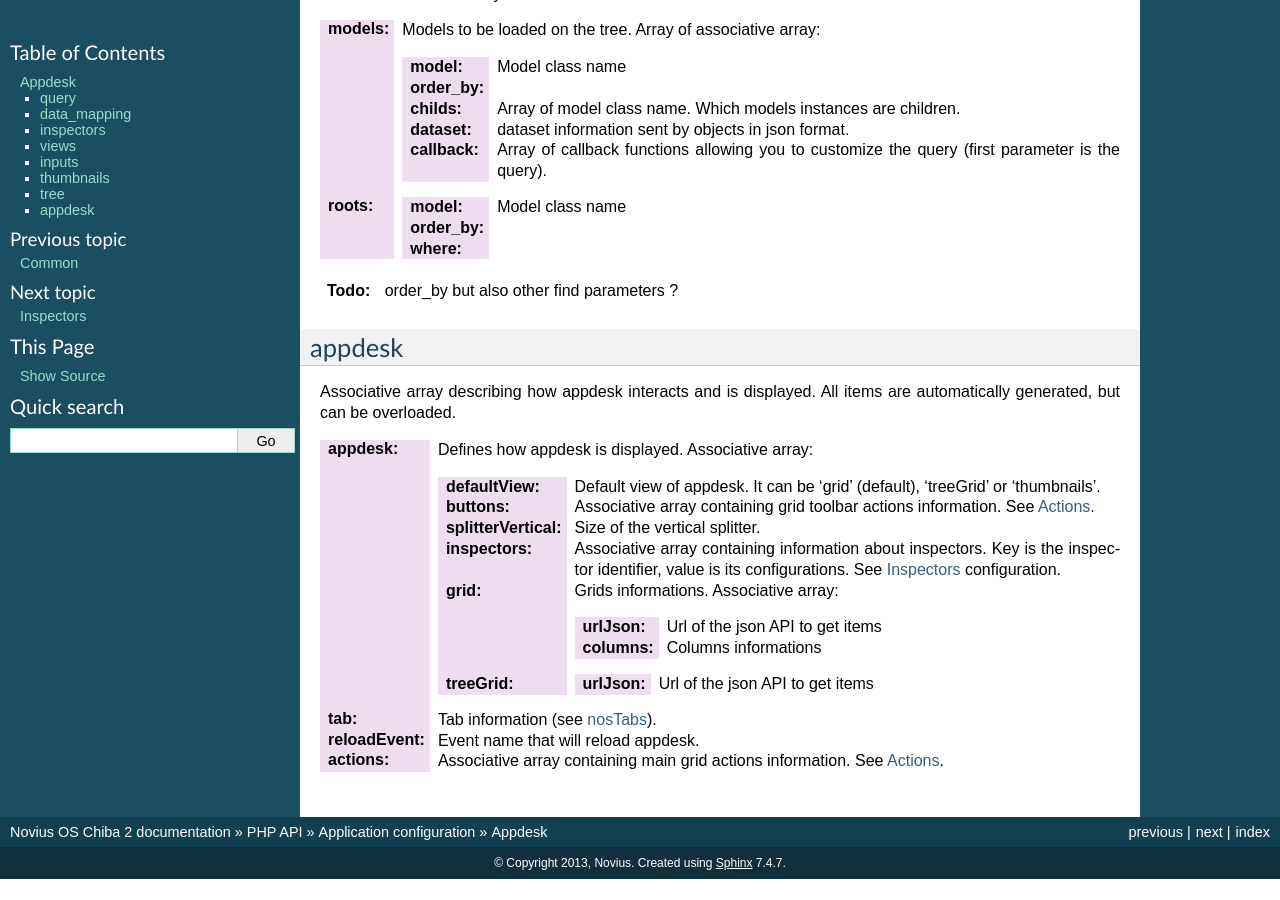
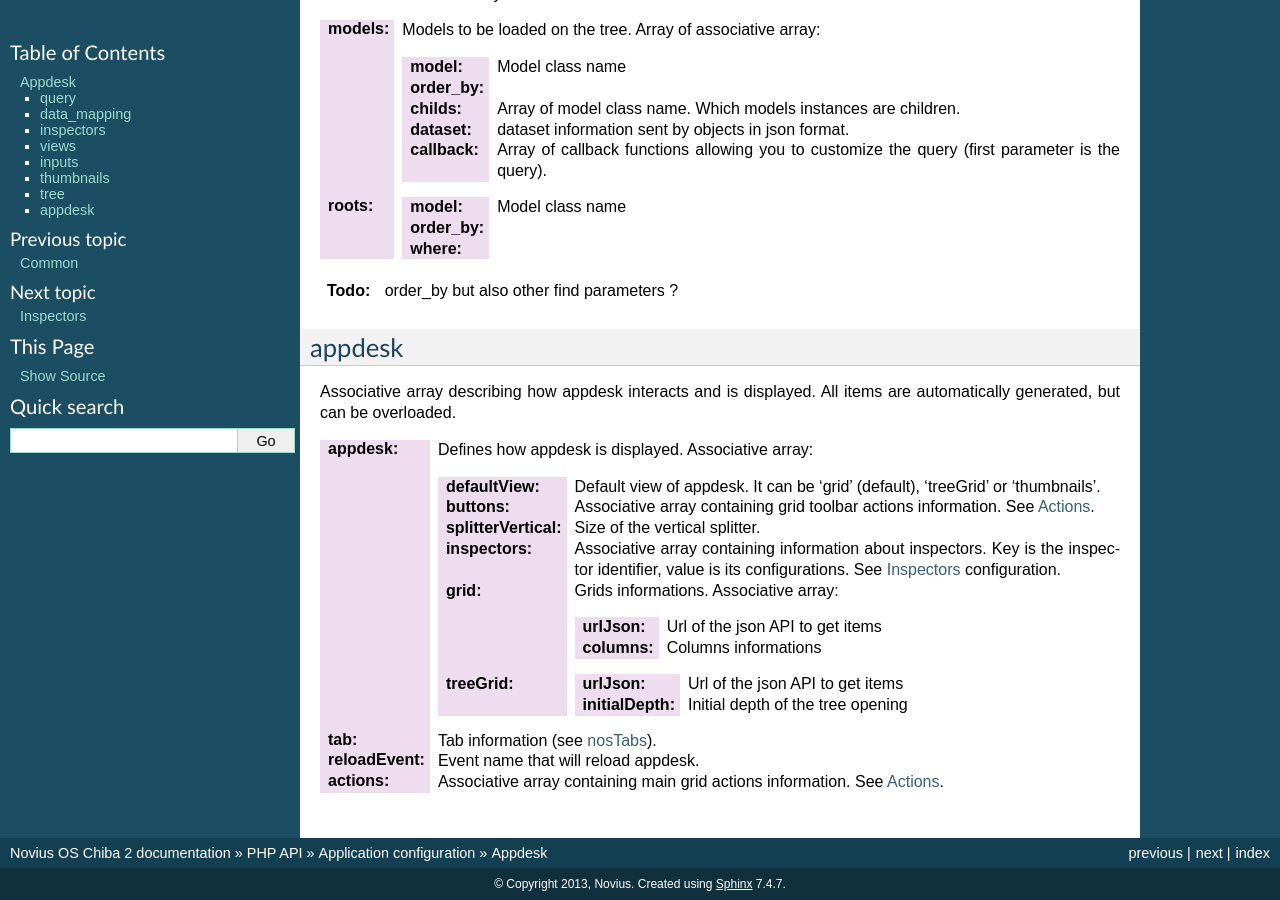
Before and after one commit to vrcAlbert/documentation-api, a Sphinx documentation site: the page built from source/php/configuration/application/appdesk.rst, in a window 1280 px wide and 900 px high, scrolled down 2358 px. Built offline with Sphinx 7.4.7, drawn with Linux system fonts in a browser that asks for light colours; cross-references to code outside the pages are shown as plain code; before the commit the page ends 3237 px from its top, so only the background shows below that.

Commit message:
Add initialDepth in treeGrid options

```diff
--- a/source/php/configuration/application/appdesk.rst
+++ b/source/php/configuration/application/appdesk.rst
@@ -165,6 +165,7 @@ Associative array describing how appdesk interacts and is displayed. All items a
     :treeGrid:
 
         :urlJson: Url of the json API to get items
+        :initialDepth: Initial depth of the tree opening
 
 :tab: Tab information (see :ref:`javascript/$/nosAction/nosTabs`).
 :reloadEvent: Event name that will reload appdesk.
```
